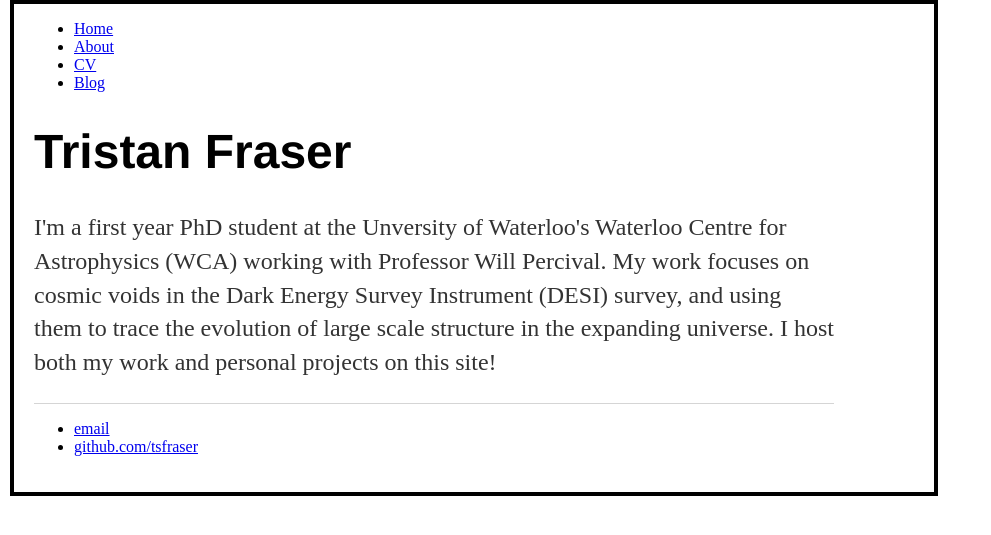
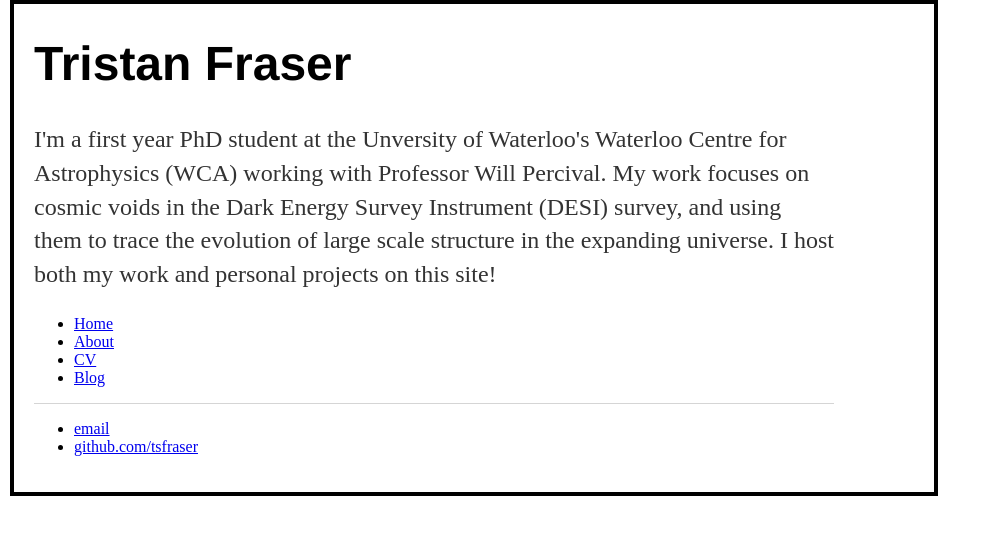
Before and after one commit to tsfraser/tsfraser.github.io, a Jekyll site: the page built from index.html, in a window 1280 px wide. Shown: the top 535 px of the page, without its empty margins (0-991 px from the left). Built offline with Jekyll 4.4.1, drawn with Linux system fonts in a browser that asks for light colours.

Commit message:
Update default.html

```diff
--- a/_layouts/default.html
+++ b/_layouts/default.html
@@ -9,18 +9,19 @@
 
   <body>
     <nav>
+
+    </nav>
+<div class="container">
+
+  {{ content }}
+
+</div>
 <ul>
 <li><a href="/">Home</a></li>
 <li><a href="/about">About</a></li>
 <li><a href="/cv">CV</a></li>
 <li><a href="/blog">Blog</a></li>
 </ul>
-    </nav>
-<div class="container">
-
-  {{ content }}
-
-</div>
 
   <footer>
    <ul>
```
